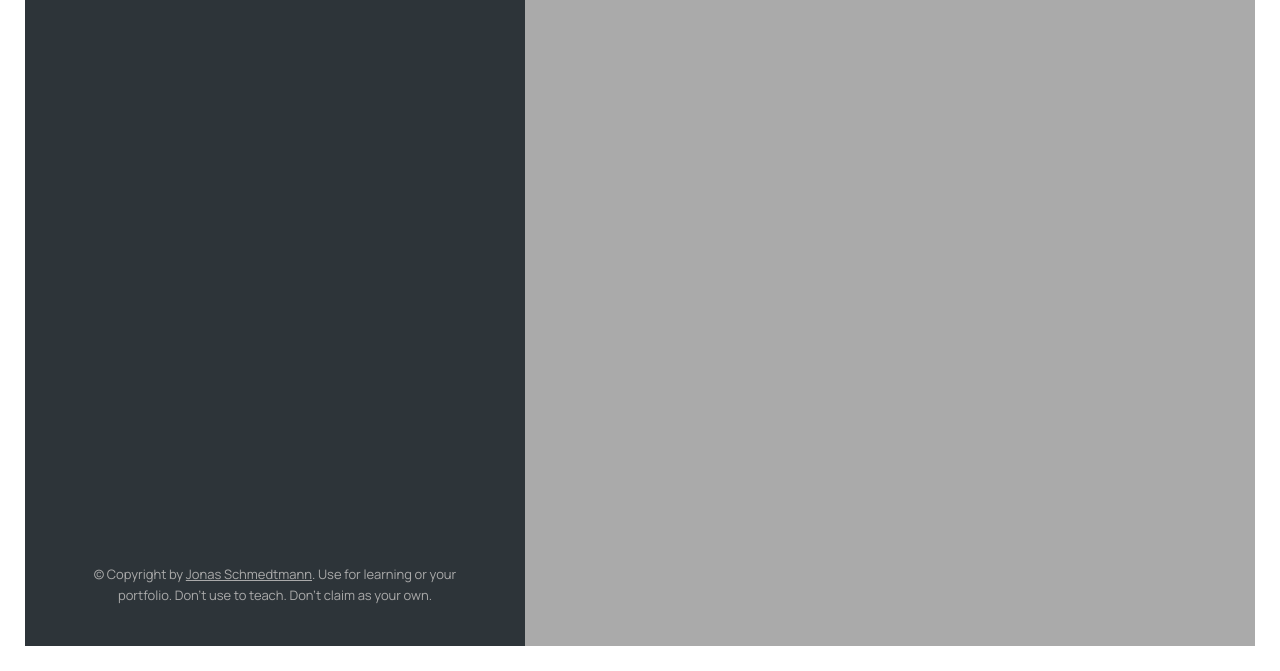
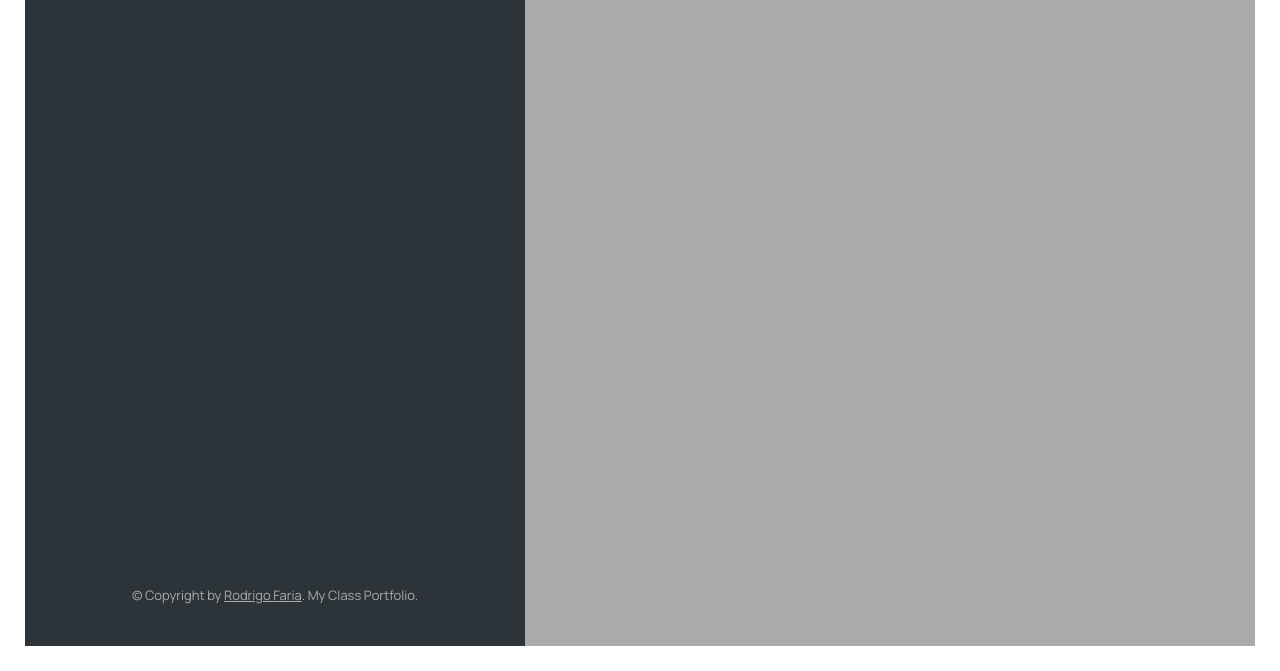
Before and after one commit to bragafaria/mapfy, a plain HTML site: page index.html in a window 1280 px wide. Shown: the part 129-800 px from the top of the page. Drawn offline with nearby package versions, Linux system fonts and the light colour scheme.

Commit message:
Update index.html

```diff
--- a/index.html
+++ b/index.html
@@ -127,9 +127,8 @@
           class="twitter-link"
           target="_blank"
           href="https://twitter.com/jonasschmedtman"
-          >Jonas Schmedtmann</a
-        >. Use for learning or your portfolio. Don't use to teach. Don't claim
-        as your own.
+          >Rodrigo Faria</a
+        >. My Class Portfolio.
       </p>
     </div>
 
```
